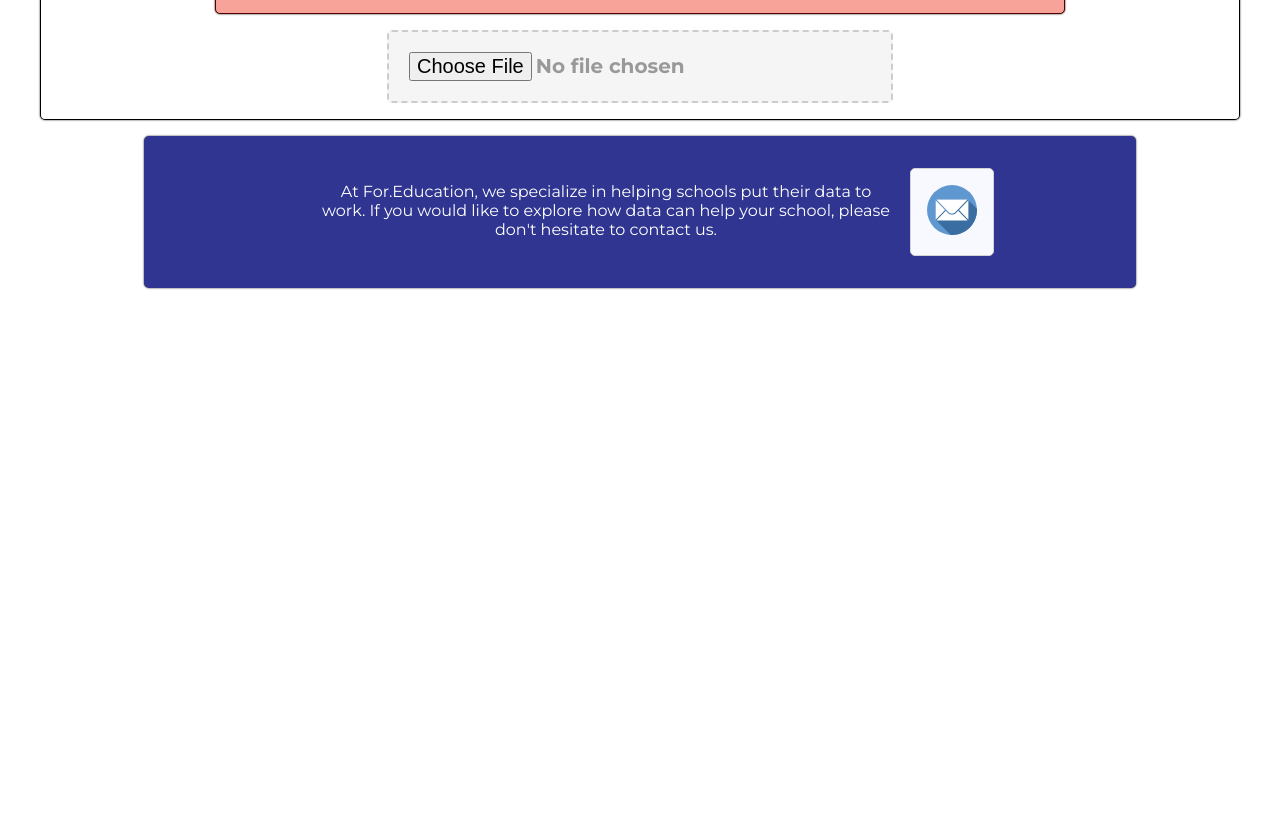
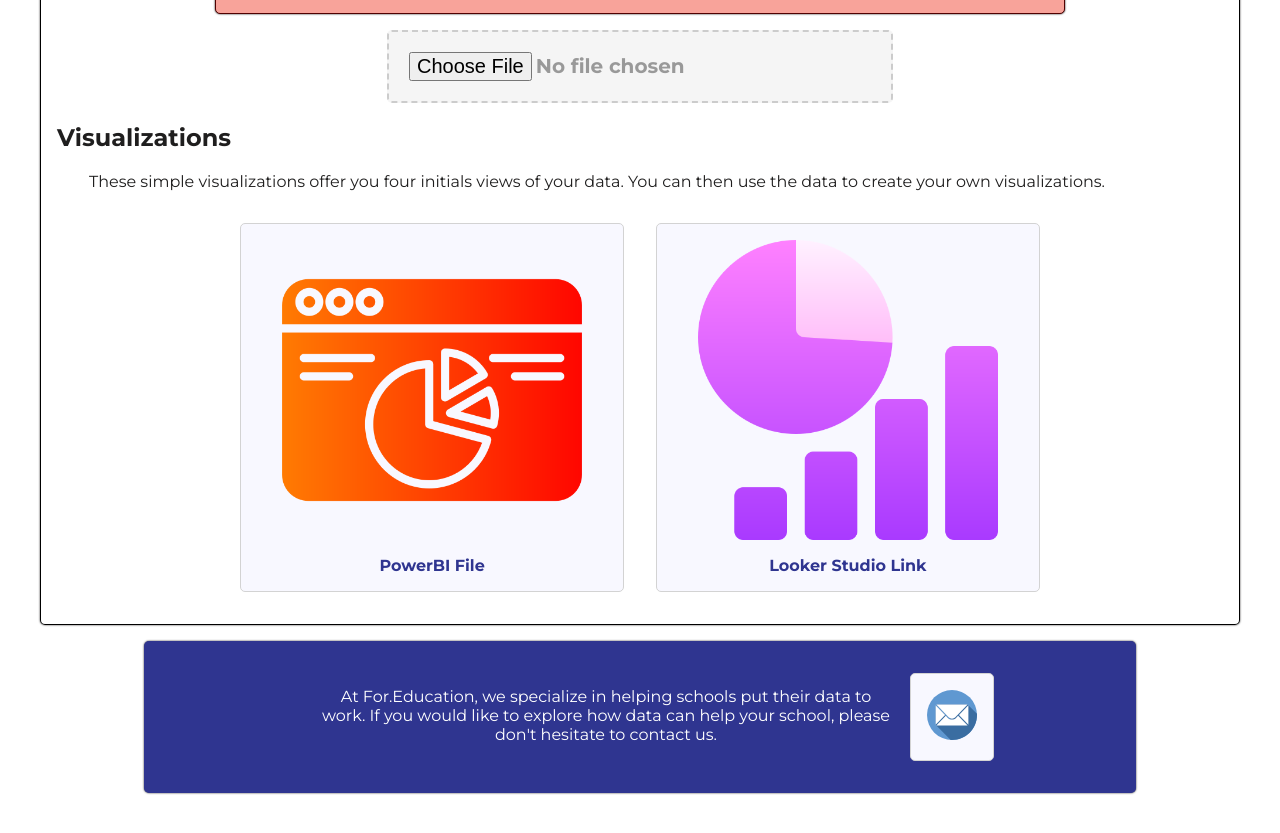
Before and after one commit to ryandt33/for.education.diploma.term.grades.mb, a React (Create React App) app: page / in a window 1280 px wide. Shown: the part 900-1733 px from the top of the page. Before the commit the page ends 1252 px from the top, so only its background shows below. Built offline with nearby package versions, Linux system fonts and the light colour scheme.

Commit message:
Added visualization links to landing

```diff
--- a/src/components/container/Container.jsx
+++ b/src/components/container/Container.jsx
@@ -16,6 +16,8 @@ import visualization_overview from "../../images/screenshots/visualization-overv
 import visualization_student from "../../images/screenshots/visualization-student.png";
 import visualization_report from "../../images/screenshots/visualization-report.png";
 import email from "../../images/email.svg";
+import pbi from "../../images/pbi.png";
+import looker from "../../images/looker.png";
 import Jumbotron from "../jumbotron/Jumbotron";
 
 const Container = () => {
@@ -74,13 +76,40 @@ const Container = () => {
         ) : (
           ""
         )}
+        <h2>Visualizations</h2>
+        <p className="container__text">
+          These simple visualizations offer you four initials views of your
+          data. You can then use the data to create your own visualizations.
+        </p>
+        <div className="container__two-column">
+          <div className="container__two-column__left">
+            <a href="/MB_DP_Analytics.pbix">
+              <img
+                className="container__two-column__img"
+                src={pbi}
+                alt="PowerBI"
+              />
+              PowerBI File
+            </a>
+          </div>
+          <div className="container__two-column__right">
+            <a href="https://datastudio.google.com/reporting/e50a3387-e7cf-419e-94b7-982db707366b">
+              <img
+                className="container__two-column__img"
+                src={looker}
+                alt="Looer Studio"
+              />
+              Looker Studio Link
+            </a>
+          </div>
+        </div>
       </div>
     ),
     visualizations: (
       <div>
         <h2>The Visualizations</h2>
         <p className="container__text">
-          These simple visualizations offer you three initials views of your
+          These simple visualizations offer you four initials views of your
           data. You can then use the data to create your own visualizations.
         </p>
         <h3>Overview Analytics:</h3>
--- a/src/styles/components/_container.scss
+++ b/src/styles/components/_container.scss
@@ -158,4 +158,37 @@
       max-width: 50px;
     }
   }
+
+  &__two-column {
+    text-align: center;
+    display: flex;
+    flex-direction: row;
+    align-items: center;
+    justify-content: center;
+    flex-wrap: wrap;
+    margin-top: 1rem;
+    font-weight: 700;
+
+    & a {
+      text-decoration: none;
+      color: #2f3590;
+    }
+
+    & div {
+      background-color: ghostwhite;
+      border: 1px solid lightgray;
+      padding: 1rem;
+      border-radius: 5px;
+      width: 30%;
+      margin: 1rem;
+    }
+
+    &__img {
+      width: 100%;
+      max-width: 300px;
+      margin: auto;
+      margin-bottom: 1rem;
+      display: block;
+    }
+  }
 }
```
Also changed, not shown: src/images/looker.png (added), src/images/pbi.png (added).
